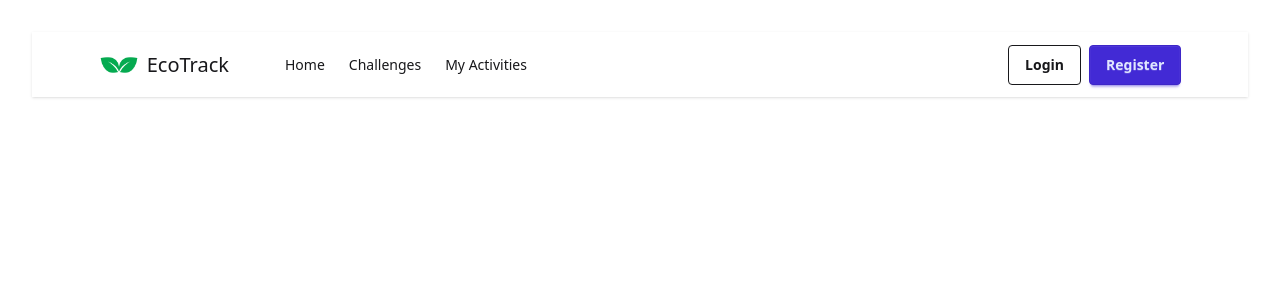
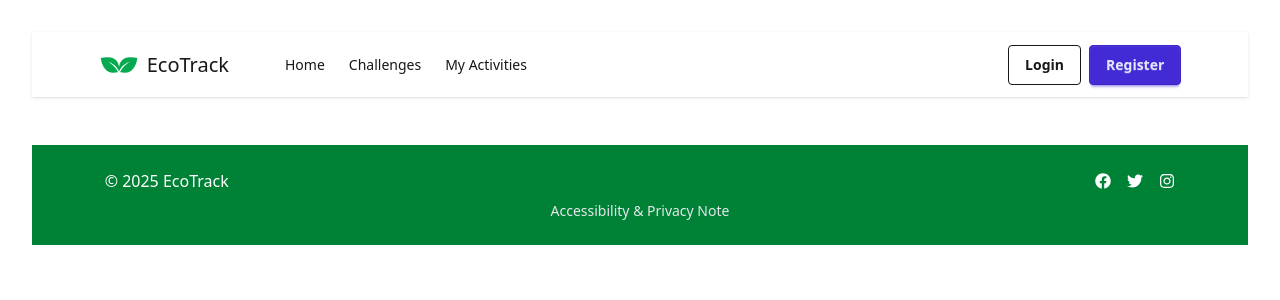
Before and after one commit to ahmed-1430/Eco-Track-Web, a React (Vite) app: page / in a window 1280 px wide. Shown: the top 300 px of the page. Built offline with nearby package versions, Linux system fonts and the light colour scheme.

Commit message:
Demo Footer Added (Change and modify later)

```diff
--- a/package.json
+++ b/package.json
@@ -13,6 +13,7 @@
     "@tailwindcss/vite": "^4.1.17",
     "react": "^19.1.1",
     "react-dom": "^19.1.1",
+    "react-icons": "^5.5.0",
     "react-router": "^7.9.5",
     "react-toastify": "^11.0.5",
     "tailwindcss": "^4.1.17"
--- /dev/null
+++ b/src/Components/Footer.jsx
@@ -0,0 +1,18 @@
+import React from 'react';
+import { FaFacebook, FaTwitter, FaInstagram } from 'react-icons/fa';
+
+const Footer = () => (
+  <footer className="bg-green-700 text-white p-6 mt-12">
+    <div className="w-11/12 mx-auto flex justify-between items-center flex-col md:flex-row">
+      <p>© 2025 EcoTrack</p>
+      <div className="flex space-x-4 mt-2 md:mt-0">
+        <a href="#"><FaFacebook /></a>
+        <a href="#"><FaTwitter /></a>
+        <a href="#"><FaInstagram /></a>
+      </div>
+    </div>
+    <p className="text-sm text-gray-200 mt-2 text-center">Accessibility & Privacy Note</p>
+  </footer>
+);
+
+export default Footer;
--- a/src/LayOuts/MainLayout.jsx
+++ b/src/LayOuts/MainLayout.jsx
@@ -1,5 +1,7 @@
 import React from 'react';
 import NavBar from '../Components/NavBar';
+import { Outlet } from 'react-router';
+import Footer from '../Components/Footer';
 
 const MainLayout = () => {
     return (
@@ -9,6 +11,12 @@ const MainLayout = () => {
                     <NavBar></NavBar>
                 </nav>
             </header>
+            <main>
+                <Outlet></Outlet>
+                <footer>
+                    <Footer></Footer>
+                </footer>
+            </main>
 
         </div>
     );
```
Also changed, not shown: src/Routes/Routes.jsx (line endings or trailing spaces), 1 other file (tests, documents, lock files or other folders).
